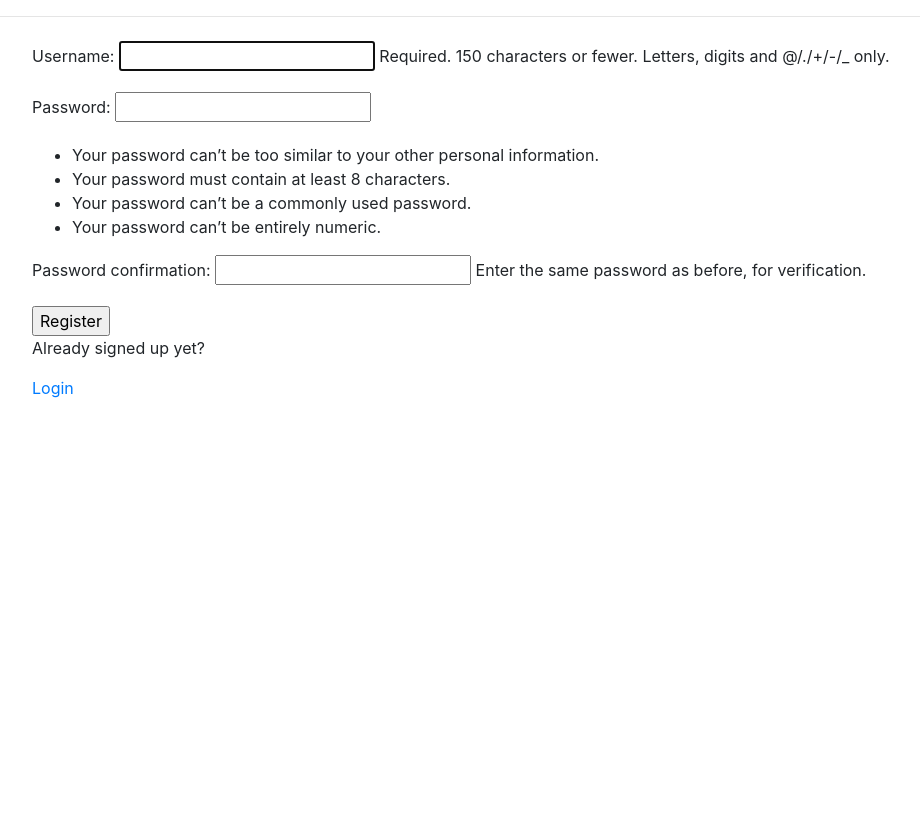
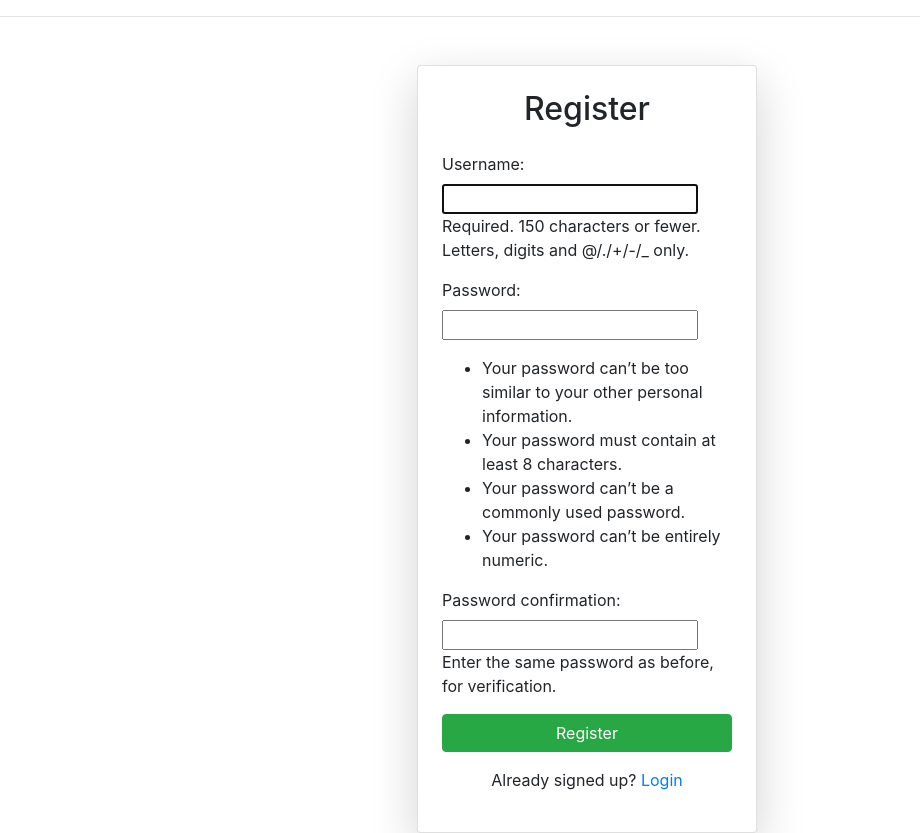
Before and after one commit to thmjiya022/Justice-Care-Connect, a Django app: page /register/ in a window 1280 px wide. Shown: the part 130-963 px from the top of the page, without its empty margins (53-973 px from the left). Before the commit the page ends 528 px from the top, so only its background shows below. Run offline with Django 3.2, Linux system fonts and the light colour scheme; parts of the project's set-up code (start-up, migrations or seed data) failed here and were passed over; some libraries are stand-ins or nearby versions.

Commit message:
updated all templates using bootsrap

```diff
--- a/base/templates/base/login_register.html
+++ b/base/templates/base/login_register.html
@@ -1,36 +1,47 @@
 {% extends 'main.html' %}
-{% block content%}
+{% block content %}
 
-{% if page == 'login'%}
-<div>
+<div class="container mt-5">
+    {% if page == 'login' %}
+    <div class="row justify-content-center">
+        <div class="col-md-6 col-lg-4">
+            <div class="card p-4 shadow-lg">
+                <h2 class="text-center mb-4">Login</h2>
                 <form method="POST" action="">
                     {% csrf_token %}
-        <label>Username</label>
-        <input type="text" name="username" placeholder="Username" />
+                    <div class="mb-3">
+                        <label for="username" class="form-label">Username</label>
+                        <input type="text" class="form-control" id="username" name="username" placeholder="Username" required />
+                    </div>
 
-        <label>Password</label>
-        <input type="password" name="password" placeholder="Password" />
+                    <div class="mb-3">
+                        <label for="password" class="form-label">Password</label>
+                        <input type="password" class="form-control" id="password" name="password" placeholder="Password" required />
+                    </div>
 
-        <input type="submit" value="Login" />
-
+                    <button type="submit" class="btn btn-primary w-100">Login</button>
                 </form>
 
-    <p>Haven't signed up yet?</p>
-    <a href="{% url 'register' %}">Sign up</a>
+                <p class="mt-3 text-center">Haven't signed up yet? <a href="{% url 'register' %}">Sign up</a></p>
+            </div>
+        </div>
     </div>
     {% else %}
-<div>
+    <div class="row justify-content-center">
+        <div class="col-md-6 col-lg-4">
+            <div class="card p-4 shadow-lg">
+                <h2 class="text-center mb-4">Register</h2>
                 <form method="POST" action="">
                     {% csrf_token %}
-        {{form.as_p}}
-        <input type="submit" value="Register" />
-
+                    {{ form.as_p }}
+                    <button type="submit" class="btn btn-success w-100">Register</button>
                 </form>
 
-    <p>Already signed up yet?</p>
-    <a href="{% url 'login' %}">Login</a>
+                <p class="mt-3 text-center">Already signed up? <a href="{% url 'login' %}">Login</a></p>
+            </div>
+        </div>
+    </div>
+    {% endif %}
 </div>
 
-{% endif %}
-
-{% endblock content%}
+{% endblock content %}
```
Also changed, not shown: base/templates/base/case_detail.html (+24 -9 lines), base/templates/base/case_list.html (+25 -18 lines), base/templates/base/edit_case.html (+17 -8 lines), base/templates/base/home.html (+11 -8 lines). Lines whose indentation alone changed are shown as unchanged.
